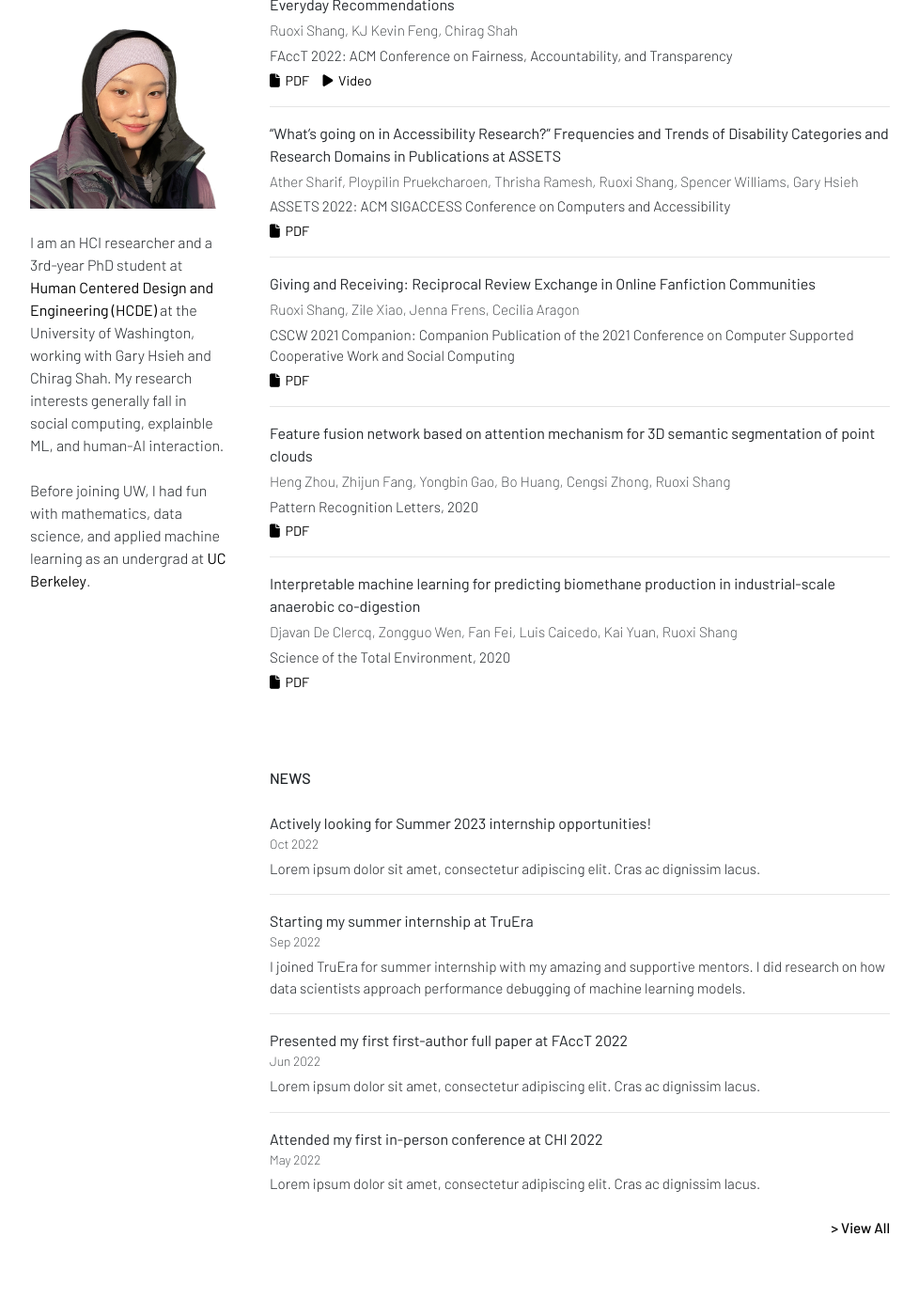
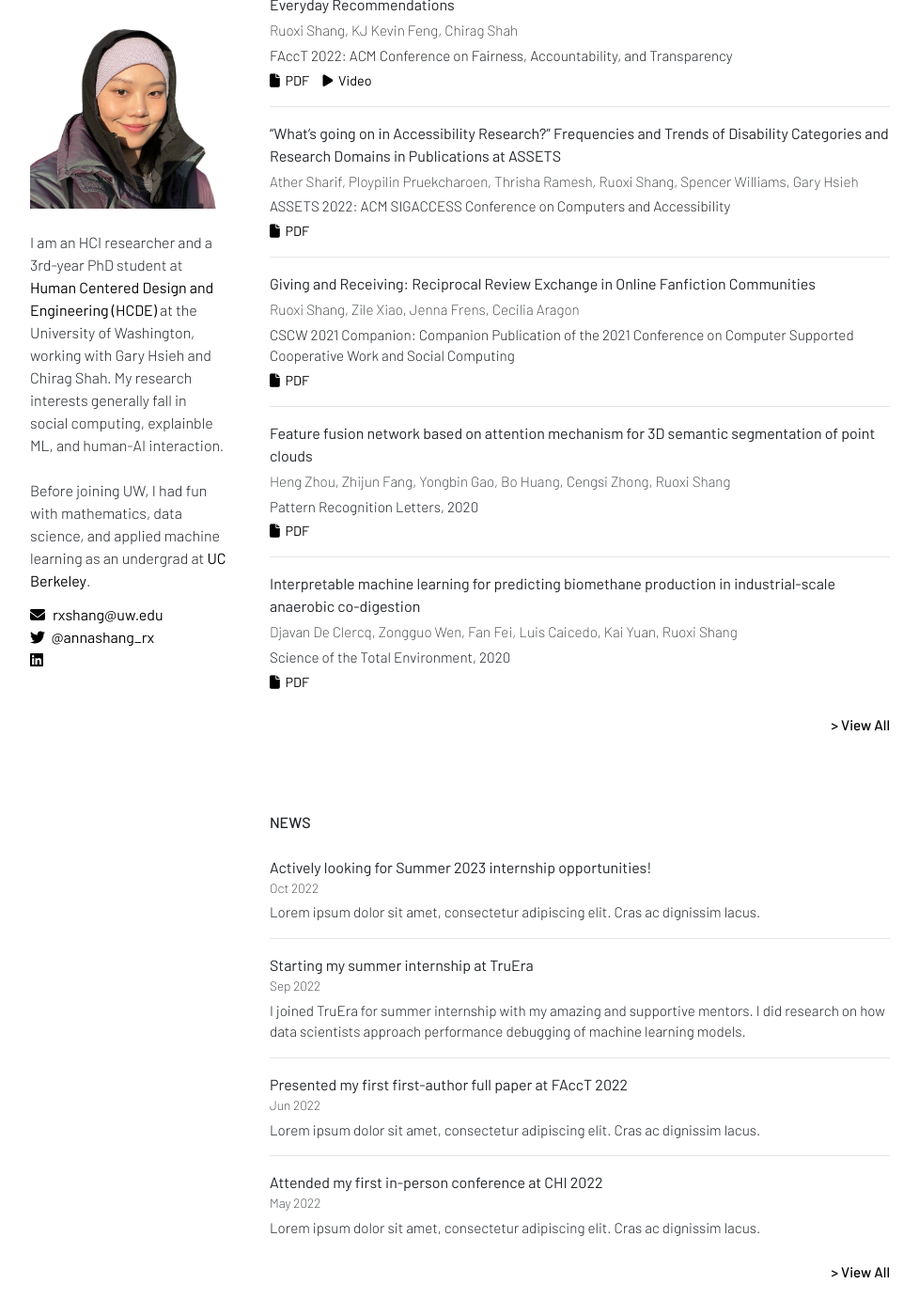
Before and after one commit to vikasreddy85/vikasreddy85.github.io, a Jekyll site: the page built from index.html, in a window 1280 px wide and 1400 px high, scrolled down 509 px. Shown: the whole window at 94% size, without its empty margins (143-1121 px from the left). Built offline with Jekyll 4.4.1, drawn with Linux system fonts in a browser that asks for light colours; nearby versions of some CDN libraries; some web fonts are replaced; library files that are not in the unit come from our copies.

Commit message:
update links

```diff
--- a/_includes/head.html
+++ b/_includes/head.html
@@ -8,6 +8,7 @@
   <link rel="stylesheet" href="{{ '/assets/css/style.css' | relative_url }}">
 
   <!-- Fonts -->
+  <link rel="stylesheet" href="path/to/font-awesome/css/font-awesome.min.css">
   <link rel="preconnect" href="https://fonts.googleapis.com">
   <link rel="preconnect" href="https://fonts.gstatic.com" crossorigin>
   <link href="https://fonts.googleapis.com/css2?family=Barlow:ital,wght@0,100;0,200;0,300;0,400;0,500;0,600;0,700;0,800;1,100;1,200;1,300;1,400;1,500;1,600;1,700;1,800&display=swap" rel="stylesheet">
--- a/index.html
+++ b/index.html
@@ -20,6 +20,22 @@ title: Ruoxi (Anna) Shang
                 <br><br>
                 Before joining UW, I had fun with mathematics, data science, and applied machine learning as an undergrad at <a href="https://donghoon.io">UC Berkeley</a>.
             </p>
+            <p class="mb-0">
+                <a href="#" class="cryptedmail"
+                    data-name="rxshang"
+                    data-domain="uw"
+                    data-tld="edu"
+                    onclick="window.location.href = 'mailto:' + this.dataset.name + '@' + this.dataset.domain + '.' + this.dataset.tld; return false;">
+                    <i class="fa-solid fa-envelope" style="margin-right: .3rem;"></i>
+                </a>
+
+            </p>
+            <p class="mb-0">
+                <a href="https://twitter.com/annashang_rx"><i class="fa-brands fa-twitter" style="margin-right: .4rem;"></i>@annashang_rx</a>
+            </p>
+            <p class="mb-0">
+                <a href="https://www.linkedin.com/in/ruoxi-shang-610359133"><i class="fa-brands fa-linkedin" style="margin-right: .6rem;"></i></a>
+            </p>
             </div>
         </div>
         <div class="col-12 col-md-9">
@@ -41,7 +57,7 @@ title: Ruoxi (Anna) Shang
                     {% endfor %}
                 </div>
                 <div class="d-flex flex-row-reverse mt-4">
-                    <a href="{{ 'research' | relative_url }}" style="font-size: .95rem; font-weight: 500 !important;">> View All</a>
+                    <a href="{{ 'project' | relative_url }}" style="font-size: .95rem; font-weight: 500 !important;">> View All</a>
                 </div>
             </div>
             <div class="container pb-5">
@@ -72,6 +88,9 @@ title: Ruoxi (Anna) Shang
                     </div>
                     {% endfor %}
                 </div>
+                <div class="d-flex flex-row-reverse mt-4">
+                    <a href="{{ 'publication' | relative_url }}" style="font-size: .95rem; font-weight: 500 !important;">> View All</a>
+                </div>
             </div>
             <div class="container pb-5">
                 <p style="font-weight: 500 !important; text-transform: uppercase;">News</p>
@@ -95,3 +114,10 @@ title: Ruoxi (Anna) Shang
         </div>
     </div>
 </div>
+
+<style>
+
+.cryptedmail:after {
+    content: attr(data-name) "@" attr(data-domain) "." attr(data-tld);
+}
+</style>
```
